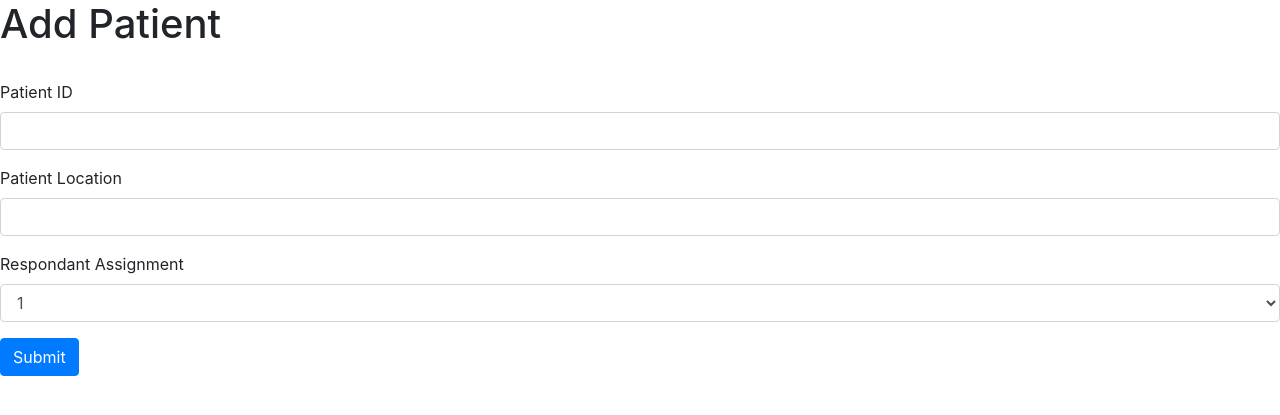
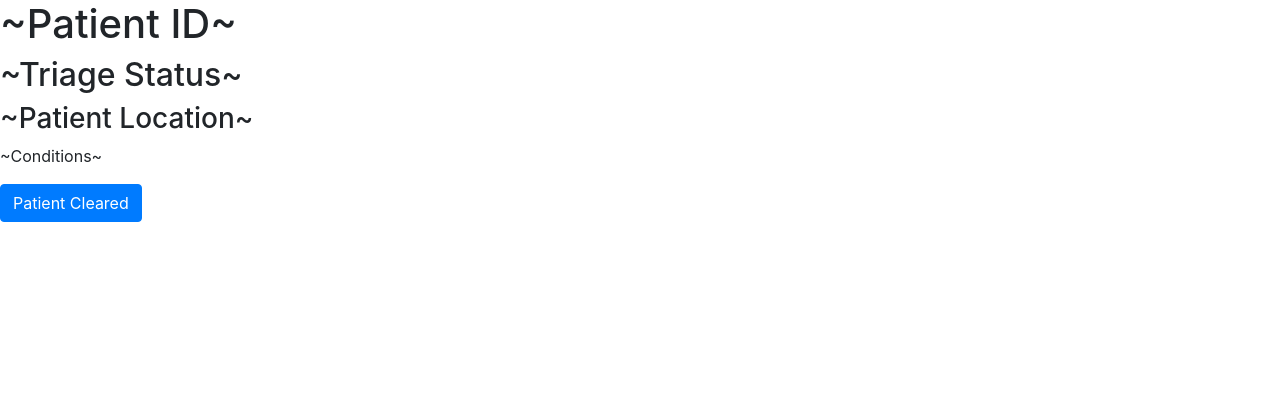
Before and after one commit to MIHIRKHAMBETE/hackmit-2019, a Flask app: page /responder in a window 1280 px wide. Shown: the top 415 px of the page. Run offline with Flask 2, Linux system fonts and the light colour scheme; some libraries are stand-ins or nearby versions.

Commit message:
More front-end stuff

```diff
--- a/firstpass.py
+++ b/firstpass.py
@@ -5,29 +5,29 @@ app = Flask(__name__)
 @app.route('/')
 def choosePerson():
     return '''
+    <a href='/commander'>IncidentCommander</a><br><br>
+
+    <a href='/triager'>Triager</a><br>
+    <a href='/patientadd'>Add Patient</a><br><br>
+
     <a href='/responder'>First Responder</a><br>
-    <a href='/patrienttriage'>Triage Patient</a><br><br>
-
-    <a href='/commander'>IncidentCommander</a><br>
-    <a href='/triage'>Add Patient</a><br><br>
-
-    <a href='/dispatch'>Dispatch</a><br>
     '''
 
-
-@app.route('/responder')
-def responder():
-    return render_template('responder.html')
-
-@app.route('/triage')
-def patrienttriage():
-    return render_template('triage.html')
 
 @app.route('/commander')
 def commander():
     return '<h1>Incident Commander</h1>'
 
 
-@app.route('/dispatch')
-def dispatch():
-    return '<h1>Dispatch</h1>'
+@app.route('/triager')
+def triager():
+    return '<h1>Triager</h1>'
+
+
+@app.route('/patientadd')
+def patientadd():
+    return render_template('patientadd.html')
+
+@app.route('/responder')
+def responder():
+    return render_template('responder.html')
--- a/templates/responder.html
+++ b/templates/responder.html
@@ -10,32 +10,22 @@
     <link rel="stylesheet" href="https://stackpath.bootstrapcdn.com/bootstrap/4.3.1/css/bootstrap.min.css"
         integrity="sha384-ggOyR0iXCbMQv3Xipma34MD+dH/1fQ784/j6cY/iJTQUOhcWr7x9JvoRxT2MZw1T" crossorigin="anonymous">
 
-    <title>Triage</title>
+    <title>Patient Information</title>
 </head>
 
 <body>
-    <h1>Add Patient</h1>
-    <br>
-    <form>
-        <div class="form-group">
-            <label>Patient ID</label>
-            <input type='text' class="form-control" id="pid"></input>
-        </div>
-        <div class="form-group">
-            <label>Patient Location</label>
-            <input type='text' class="form-control" id="ploc"></input>
-        </div>
-        <div class="form-group">
-            <label>Respondant Assignment</label>
-            <select class="form-control" id="prespondant">
-                <option>1</option>
-                <option>2</option>
-                <option>3</option>
-                <option>4</option>
-                <option>5</option>
-            </select>
-        </div>
-        <button type="submit" class="btn btn-primary">Submit</button>
+    <h1>~Patient ID~</h1>
+    <h2>~Triage Status~</h2>
+    <h3>~Patient Location~</h3>
+
+    <p>~Conditions~</p>
+
+    <form class='form-inline'>
+        <!-- <div class="form-group form-check">
+            <input type="checkbox" class="form-check-input" id="pcleared">
+            <label class="form-check-label">Patient Cleared</label>
+        </div> -->
+        <button type="submit" class='btn btn-primary'>Patient Cleared</button>
     </form>
 
     <!-- Optional JavaScript -->
```
Also changed, not shown: templates/patientadd.html (+23 -6 lines), templates/patienttriage.html (deleted, +0 -45 lines), 1 other file.
